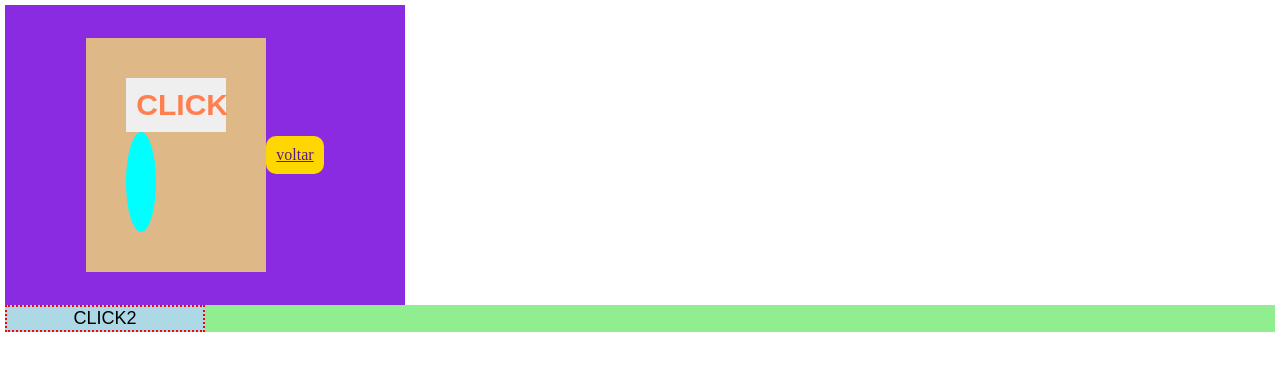
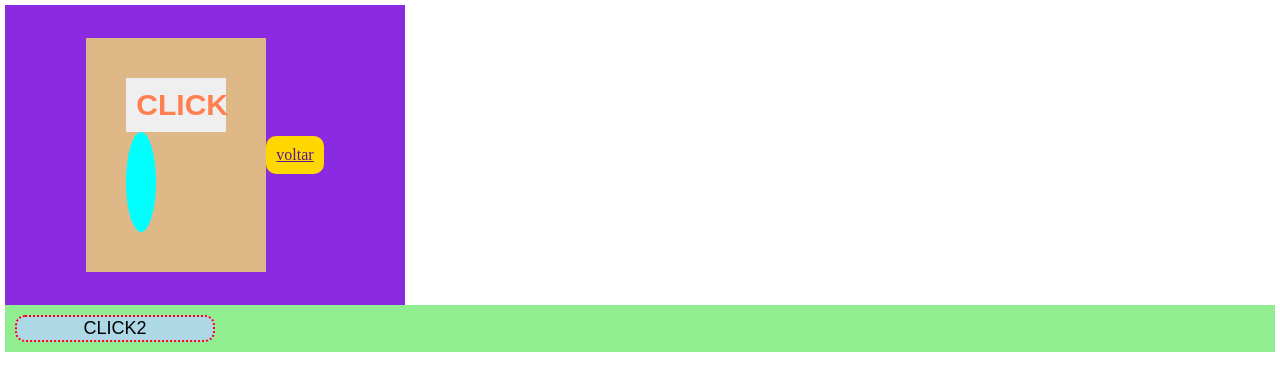
Before and after one commit to AndreMotta25/cssScan, a plain HTML site: page index.html in a window 1280 px wide. Drawn offline with Linux system fonts and the light colour scheme.

Commit message:
alteraçoes pequenas

```diff
--- a/index.html
+++ b/index.html
@@ -16,7 +16,13 @@
       <a href="">voltar</a>
     </div>
     <div id="container2">
-      <button class="btn selecionado" id="button2">click2</button>
+      <button
+        class="btn selecionado"
+        id="button2"
+        style="margin: 10px; border-radius: 10px"
+      >
+        click2
+      </button>
     </div>
   </body>
   <!-- <script src="./api_match.js"></script>
--- a/style.css
+++ b/style.css
@@ -43,6 +43,7 @@ a {
 }
 #container2 .btn {
   font-size: 18px;
+  border-radius: 15px;
 }
 
 #container #pai .btn {
```
